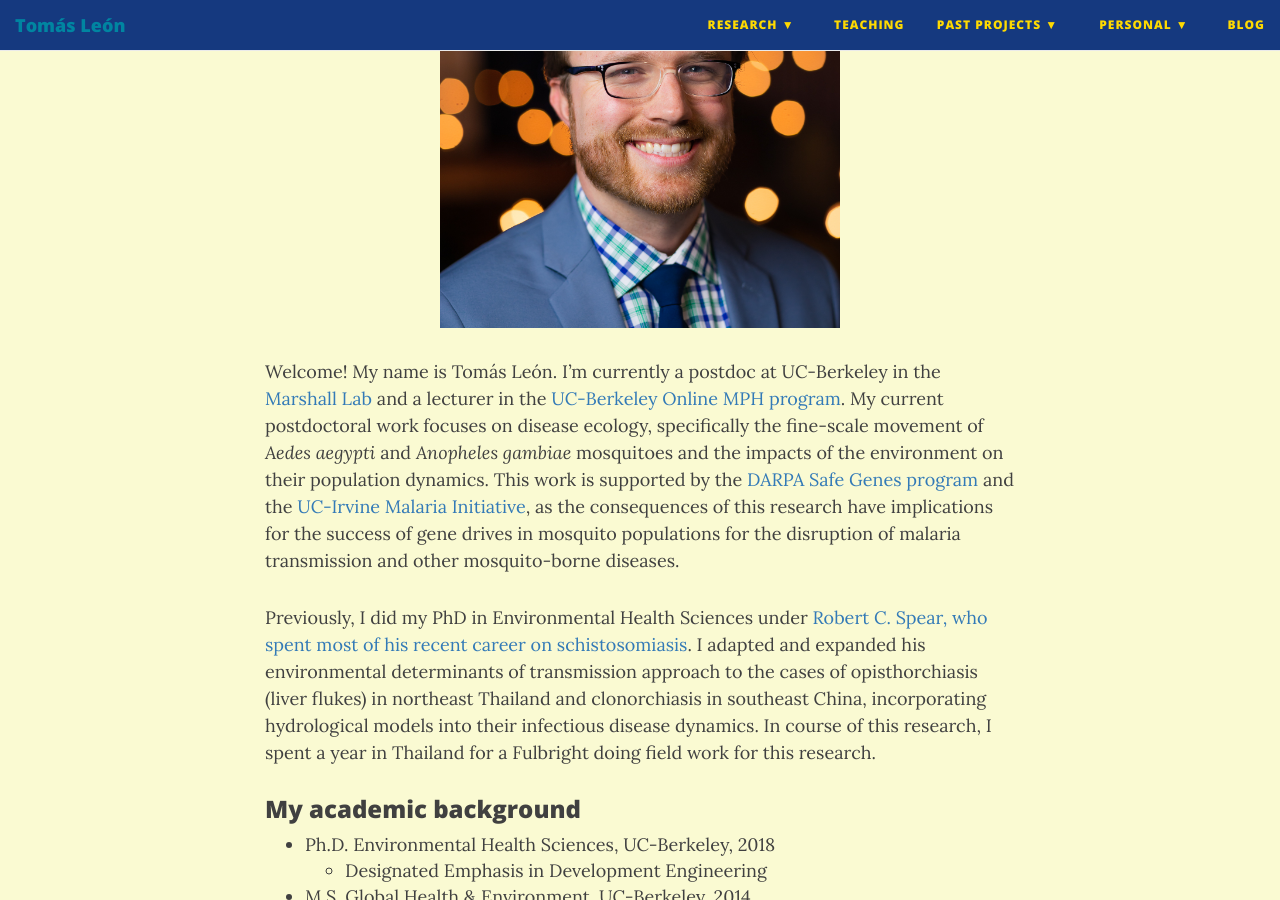
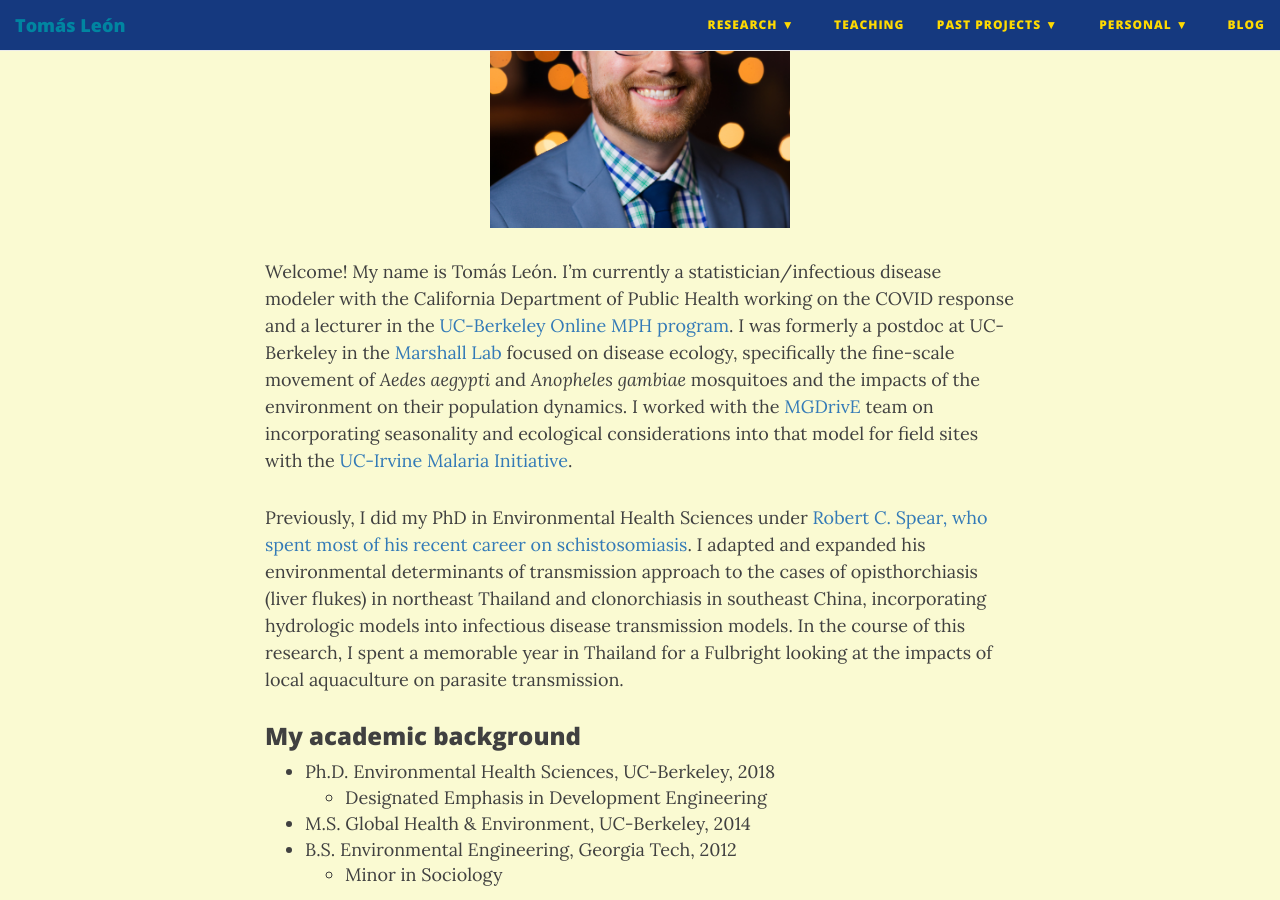
Before and after one commit to tomasleon/tomasleon.github.io, a Jekyll site: the page built from aboutme.md, in a window 1280 px wide and 900 px high, scrolled down 350 px. Built offline with Jekyll 4.4.1, drawn with Linux system fonts in a browser that asks for light colours; nearby versions of some CDN libraries.

Commit message:
Update about me

```diff
--- a/aboutme.md
+++ b/aboutme.md
@@ -4,12 +4,12 @@ title: About me
 tags: img
 ---
 <p align="center">
-<img src="/img/new-headshot-square.jpeg" width="400" />
+<img src="/img/new-headshot-square.jpeg" width="300" />
 </p>
 
-Welcome! My name is Tomás León. I'm currently a postdoc at UC-Berkeley in the [Marshall Lab](https://www.marshalllab.com) and a lecturer in the [UC-Berkeley Online MPH program](https://onlinemph.berkeley.edu/). My current postdoctoral work focuses on disease ecology, specifically the fine-scale movement of _Aedes aegypti_ and _Anopheles gambiae_ mosquitoes and the impacts of the environment on their population dynamics. This work is supported by the [DARPA Safe Genes program](https://www.darpa.mil/program/safe-genes) and the [UC-Irvine Malaria Initiative](http://malaria.bio.uci.edu/), as the consequences of this research have implications for the success of gene drives in mosquito populations for the disruption of malaria transmission and other mosquito-borne diseases.
+Welcome! My name is Tomás León. I'm currently a statistician/infectious disease modeler with the California Department of Public Health working on the COVID response and a lecturer in the [UC-Berkeley Online MPH program](https://onlinemph.berkeley.edu/). I was formerly a postdoc at UC-Berkeley in the [Marshall Lab](https://www.marshalllab.com) focused on disease ecology, specifically the fine-scale movement of _Aedes aegypti_ and _Anopheles gambiae_ mosquitoes and the impacts of the environment on their population dynamics. I worked with the [MGDrivE](https://marshalllab.github.io/MGDrivE/) team on incorporating seasonality and ecological considerations into that model for field sites with the [UC-Irvine Malaria Initiative](https://ucimi.org/).
 
-Previously, I did my PhD in Environmental Health Sciences under [Robert C. Spear, who spent most of his recent career on schistosomiasis](https://schistoatberkeley.weebly.com/). I adapted and expanded his environmental determinants of transmission approach to the cases of opisthorchiasis (liver flukes) in northeast Thailand and clonorchiasis in southeast China, incorporating hydrological models into their infectious disease dynamics. In course of this research, I spent a year in Thailand for a Fulbright doing field work for this research.
+Previously, I did my PhD in Environmental Health Sciences under [Robert C. Spear, who spent most of his recent career on schistosomiasis](https://schistoatberkeley.weebly.com/). I adapted and expanded his environmental determinants of transmission approach to the cases of opisthorchiasis (liver flukes) in northeast Thailand and clonorchiasis in southeast China, incorporating hydrologic models into infectious disease transmission models. In the course of this research, I spent a memorable year in Thailand for a Fulbright looking at the impacts of local aquaculture on parasite transmission.
 
 
 ### My academic background
@@ -23,4 +23,4 @@ Previously, I did my PhD in Environmental Health Sciences under [Robert C. Spear
 
 
 
-Feel free to email me for more information. A copy of my resume is available [here](CV_Tomas_Leon_2020h.pdf).
+Feel free to email me for more information. A copy of my resume is available [here](CV_Tomas_Leon_2021b.pdf).
```
